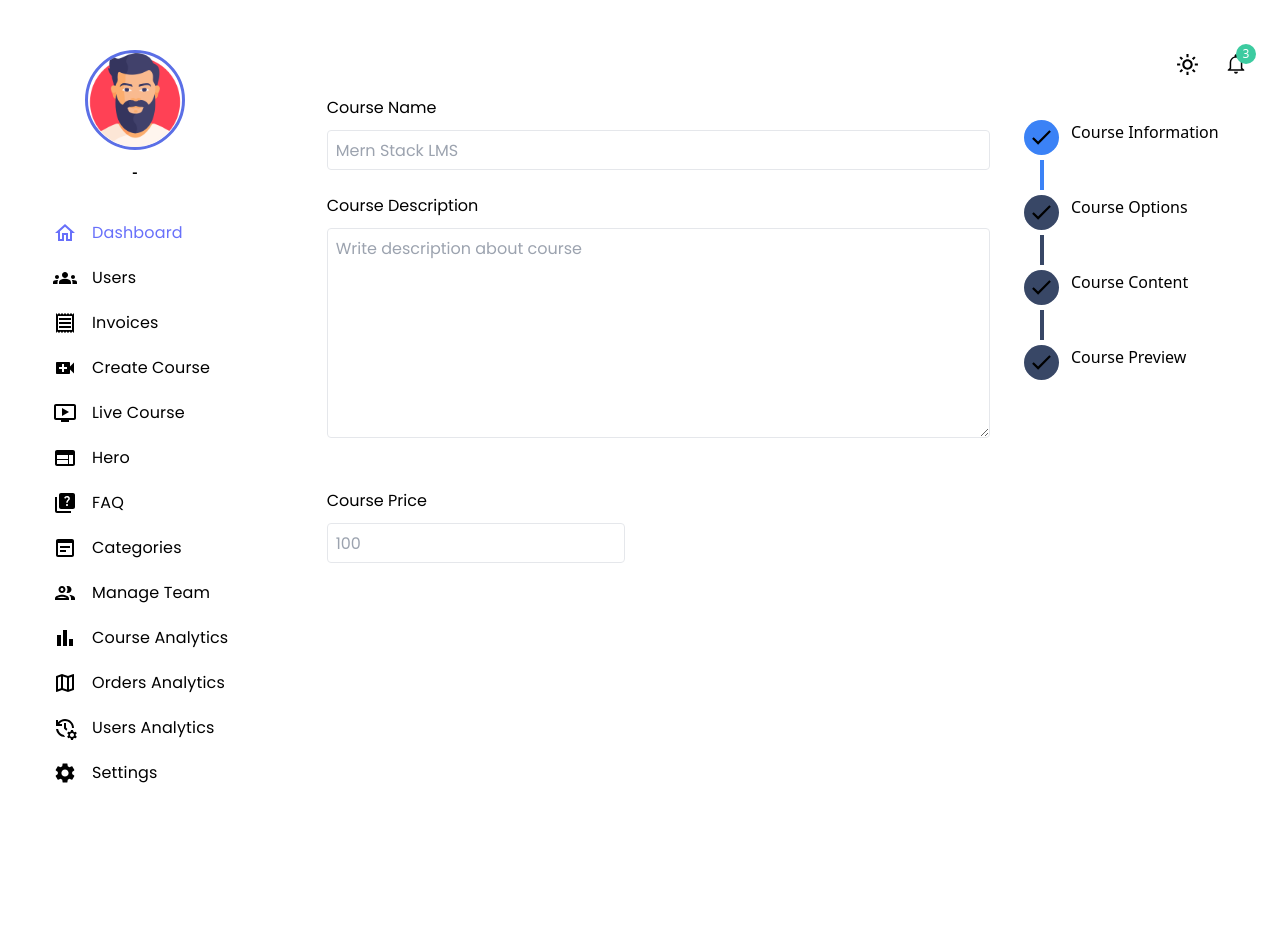
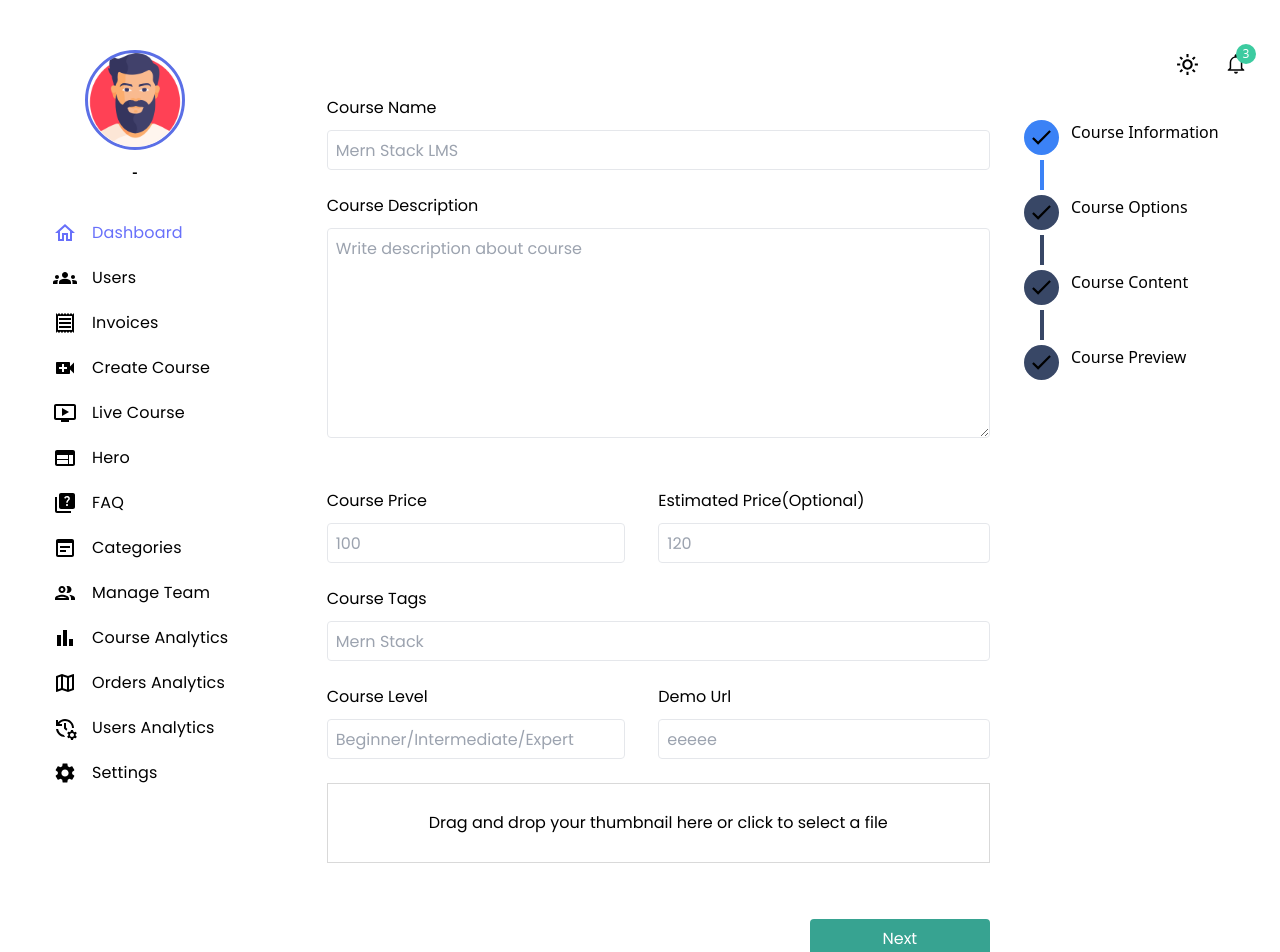
Before and after one commit to ChanukaWeerakkody/Edu_Zone_FrontEnd, a Next.js app: page /admin/create-course in a window 1280 px wide. Shown: the top 952 px of the page. Before the commit the page ends 800 px from the top, so only its background shows below. Built offline with nearby package versions, Linux system fonts and the light colour scheme; no server answers.

Commit message:
finish create course information part

```diff
--- a/app/componenets/admin/course/CourseInformation.tsx
+++ b/app/componenets/admin/course/CourseInformation.tsx
@@ -15,6 +15,44 @@ const CourseInformation:FC<Props> = ({courseInfo,setCourseInfo,active,setActive}
         e.preventDefault();
         setActive(active + 1);
     };
+
+    const handleFileChange = (e:any) => {
+        const file = e.target.files?.[0];
+        if(file){
+            const reader = new FileReader();
+            reader.onload = (e:any) => {
+                if(reader.readyState === 2){
+                    setCourseInfo({...courseInfo, thumbnail: reader.result});
+                }
+            };
+            reader.readAsDataURL(file);
+        }
+    }
+
+    const handleDragOver = (e:any) => {
+        e.preventDefault();
+        setDragging(true);
+    }
+
+    const handleDragLeave = (e:any) => {
+        e.preventDefault();
+        setDragging(false);
+    }
+
+    const handleDrop = (e:any) => {
+        e.preventDefault();
+        setDragging(false);
+
+        const file = e.dataTransfer.files?.[0];
+        if(file){
+            const reader = new FileReader();
+            reader.onload = () => {
+                setCourseInfo({...courseInfo, thumbnail: reader.result});
+            };
+            reader.readAsDataURL(file);
+        }
+    }
+
 
     return (
         <div className="w-[80%] m-auto mt-24">
@@ -52,6 +90,7 @@ const CourseInformation:FC<Props> = ({courseInfo,setCourseInfo,active,setActive}
                     </textarea>
                 </div>
                 <br/>
+
                 <div className="w-full flex justify-between">
                     <div className="w-[45%]">
                         <label className={`${styles.label}`}>Course Price</label>
@@ -68,8 +107,116 @@ const CourseInformation:FC<Props> = ({courseInfo,setCourseInfo,active,setActive}
                             className={`${styles.input}`}
                         />
                     </div>
+                    <div className="w-[50%]">
+                        <label className={`${styles.label}`}>Estimated Price(Optional)</label>
+                        <input
+                            type="number"
+                            name=""
+                            required
+                            value={courseInfo.estimatedPrice}
+                            onChange={(e:any) =>
+                                setCourseInfo({...courseInfo, estimatedPrice: e.target.value})
+                            }
+                            id="estimatedPrice"
+                            placeholder="120"
+                            className={`${styles.input}`}
+                        />
+                    </div>
+                </div>
+                <br/>
+                <div>
+                    <label className={`${styles.label}`} htmlFor="email">
+                        Course Tags
+                    </label>
+                    <input
+                        type="text"
+                        name=""
+                        required
+                        value={courseInfo.tags}
+                        onChange={(e:any) =>
+                            setCourseInfo({...courseInfo, tags: e.target.value})
+                        }
+                        id="tags"
+                        placeholder="Mern Stack"
+                        className={`${styles.input}`}
+                    />
+                </div>
 
+                {/*Space*/}
+                <br/>
+                <div className="w-full flex justify-between">
+                    <div className="w-[45%]">
+                        <label className={`${styles.label}`}>Course Level</label>
+                        <input
+                            type="text"
+                            name=""
+                            required
+                            value={courseInfo.level}
+                            onChange={(e:any) =>
+                                setCourseInfo({...courseInfo, level: e.target.value})
+                            }
+                            id="level"
+                            placeholder="Beginner/Intermediate/Expert"
+                            className={`${styles.input}`}
+                        />
+                    </div>
+                    <div className="w-[50%]">
+                        <label className={`${styles.label}`}>Demo Url</label>
+                        <input
+                            type="text"
+                            name=""
+                            required
+                            value={courseInfo.demoUrl}
+                            onChange={(e:any) =>
+                                setCourseInfo({...courseInfo, demoUrl: e.target.value})
+                            }
+                            id="demoUrl"
+                            placeholder="eeeee"
+                            className={`${styles.input}`}
+                        />
+                    </div>
                 </div>
+                <br/>
+
+                <div className="w-full">
+                    <input
+                        type="file"
+                        accept="image/*"
+                        id="file"
+                        className="hidden"
+                        onChange={handleFileChange}
+                    />
+                    <label htmlFor="file" className={`w-full min-h-[10vh] dark:border-white border-[#00000026] p-3 border flex items-center justify-center ${
+                        dragging ? "bg-blue-500" : "bg-transparent"
+                    }`}
+                    onDragOver={handleDragOver}
+                    onDragLeave={handleDragLeave}
+                    onDrop={handleDrop}
+                    >
+                        {
+                            courseInfo.thumbnail ? (
+                                <img src={courseInfo.thumbnail} alt="thumbnail" className=" max-h w-full object-cover"/>
+                            ) : (
+                               <span className="text-black dark:text-white">
+                                   Drag and drop your thumbnail here or click to select a file
+                               </span>
+                            )
+                        }
+                    </label>
+                </div>
+                <br/>
+                <div className="w-full flex items-center justify-end">
+                    <input
+                        type="submit"
+                        value="Next"
+                        className="w-full 800px:w-[180px] h-[40px] bg-[#37a391] text-center text-white rounded mt-8 cursor-pointer"
+                    />
+                </div>
+                <br/><br/>
+
+
+
+
             </form>
         </div>
     )
```
